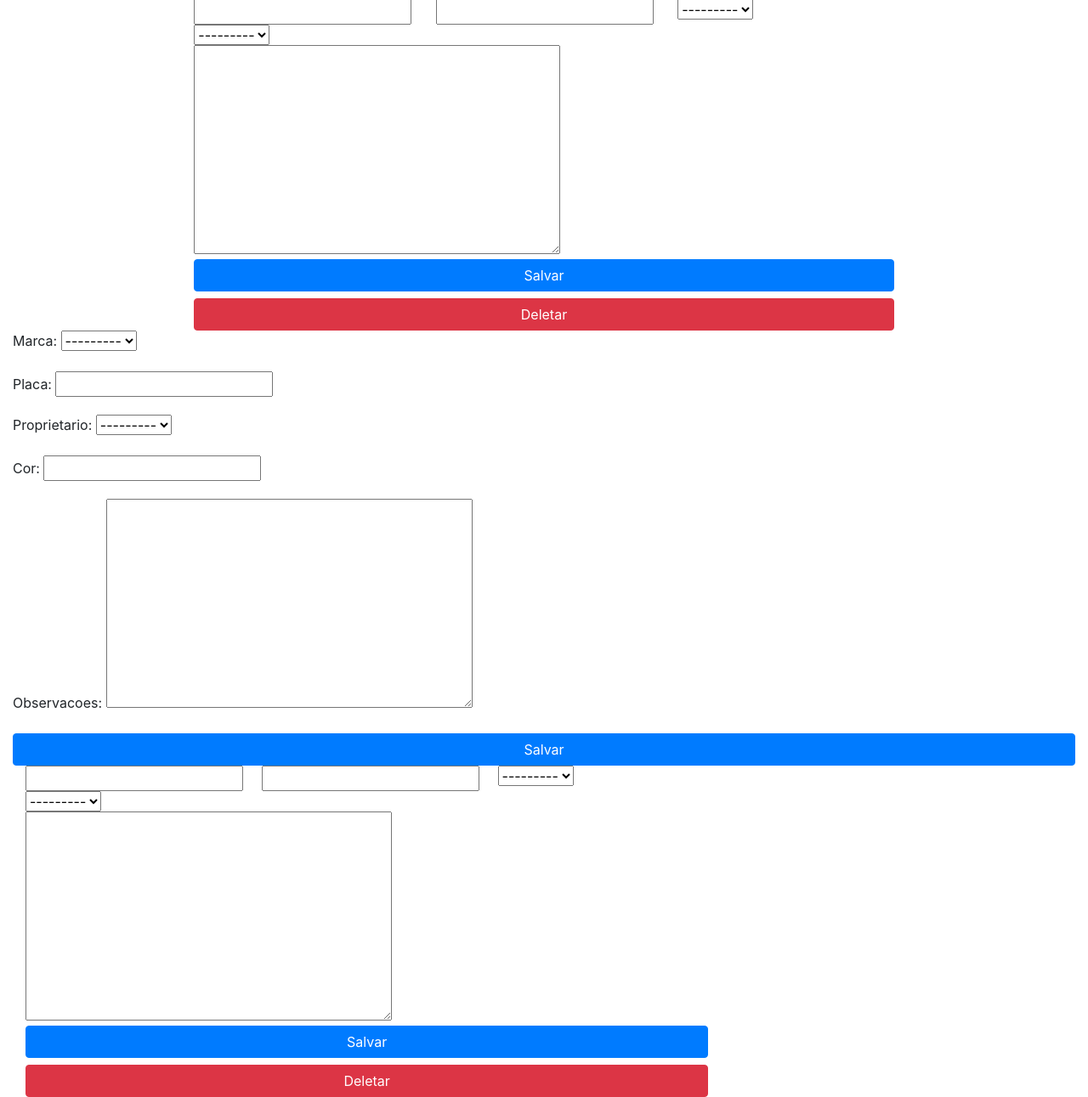
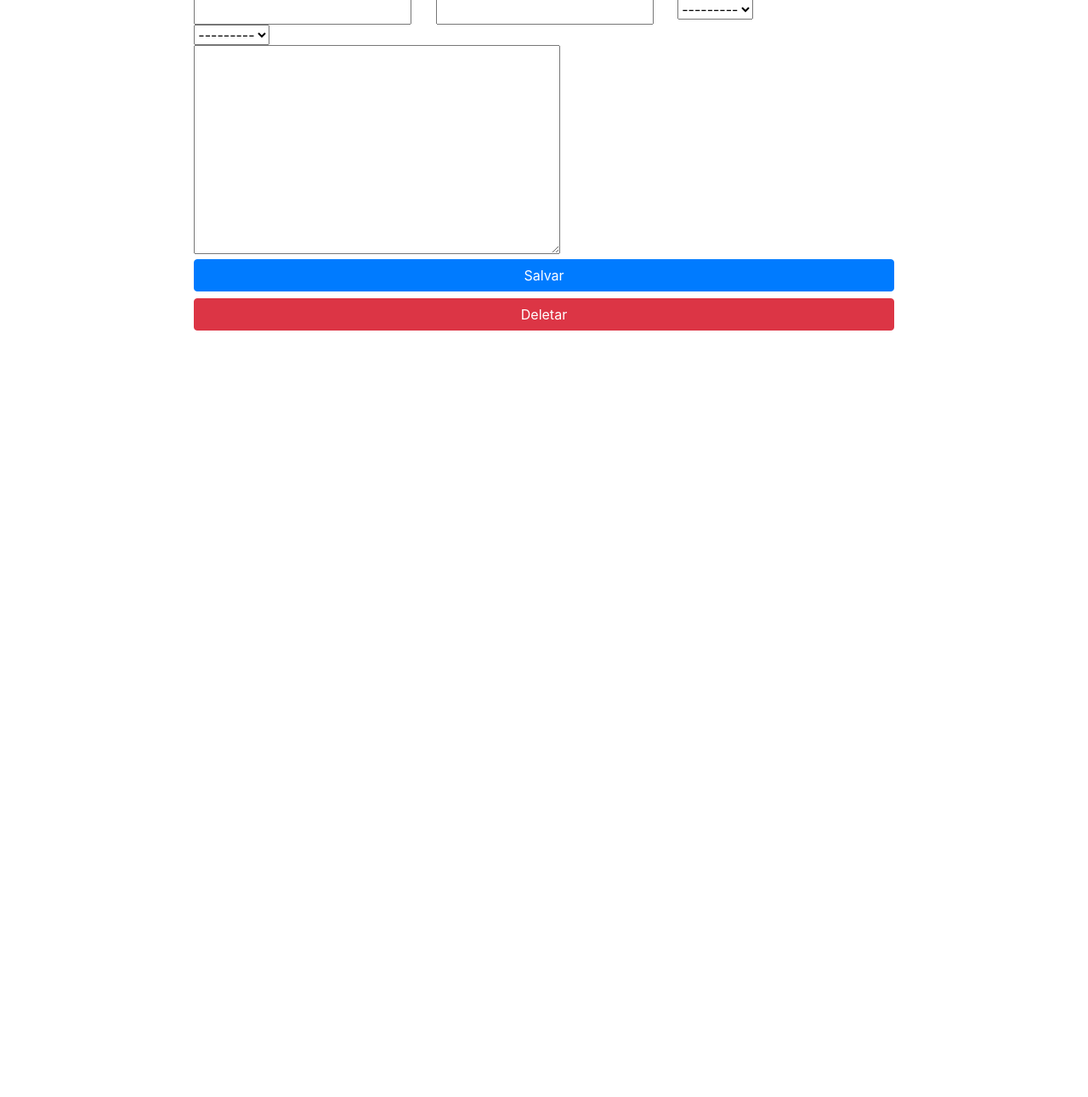
Before and after one commit to pwlimaverde/estacionamentolimaverde, a Django app: template core/templates/core/update_veiculo.html in a window 1280 px wide. Shown: the part 47-1338 px from the top of the page at 85% size. After the commit the page ends 436 px from the top, so only its background shows below. Run offline with Django 3.2, Linux system fonts and the light colour scheme; the template is opened without the code that fills it: values that come from a table or form of the project are taken from there, others are empty; some libraries are stand-ins or nearby versions.

Commit message:
correção do bug update veiculos

```diff
--- a/core/templates/core/update_veiculo.html
+++ b/core/templates/core/update_veiculo.html
@@ -38,42 +38,4 @@
     </div>
 </div>
 
-
-<form action="{% url 'update_veiculo' veiculo.id %}" method="POST">
-    {% csrf_token %}
-    {{ form.as_p }}
-
-    <button type="submit" class="btn btn-primary btn-block">Salvar</button>
-</form>
-
-
-
-<div class="col-sm-8 justify-content-center">
-        <form action="{% url 'update_veiculo' veiculo.id %}" method="POST">
-            {% csrf_token %}
-                <div class="row">
-                    <div class="col-sm-4">
-                        {{ form.placa | bootstrap }}
-                    </div>
-                    <div class="col-sm-4">
-                        {{ form.cor | bootstrap }}
-                    </div>
-                    <div class="col-sm-4">
-                        {{ form.marca | bootstrap }}
-                    </div>
-                </div>
-                <div class="row">
-                    <div class="col-sm-12">
-                        {{ form.proprietario | bootstrap }}
-                    </div>
-                </div>
-                <div class="row">
-                    <div class="col-sm-12">
-                        {{ form.observacoes | bootstrap }}
-                    </div>
-                </div>
-            <button type="submit" class="btn btn-primary btn-block">Salvar</button>
-            <a href="{% url 'del_veiculo' veiculo.id %}" class="btn btn-danger btn-block">Deletar</a>
-        </form>
-    </div>
 {% endblock %}
```
